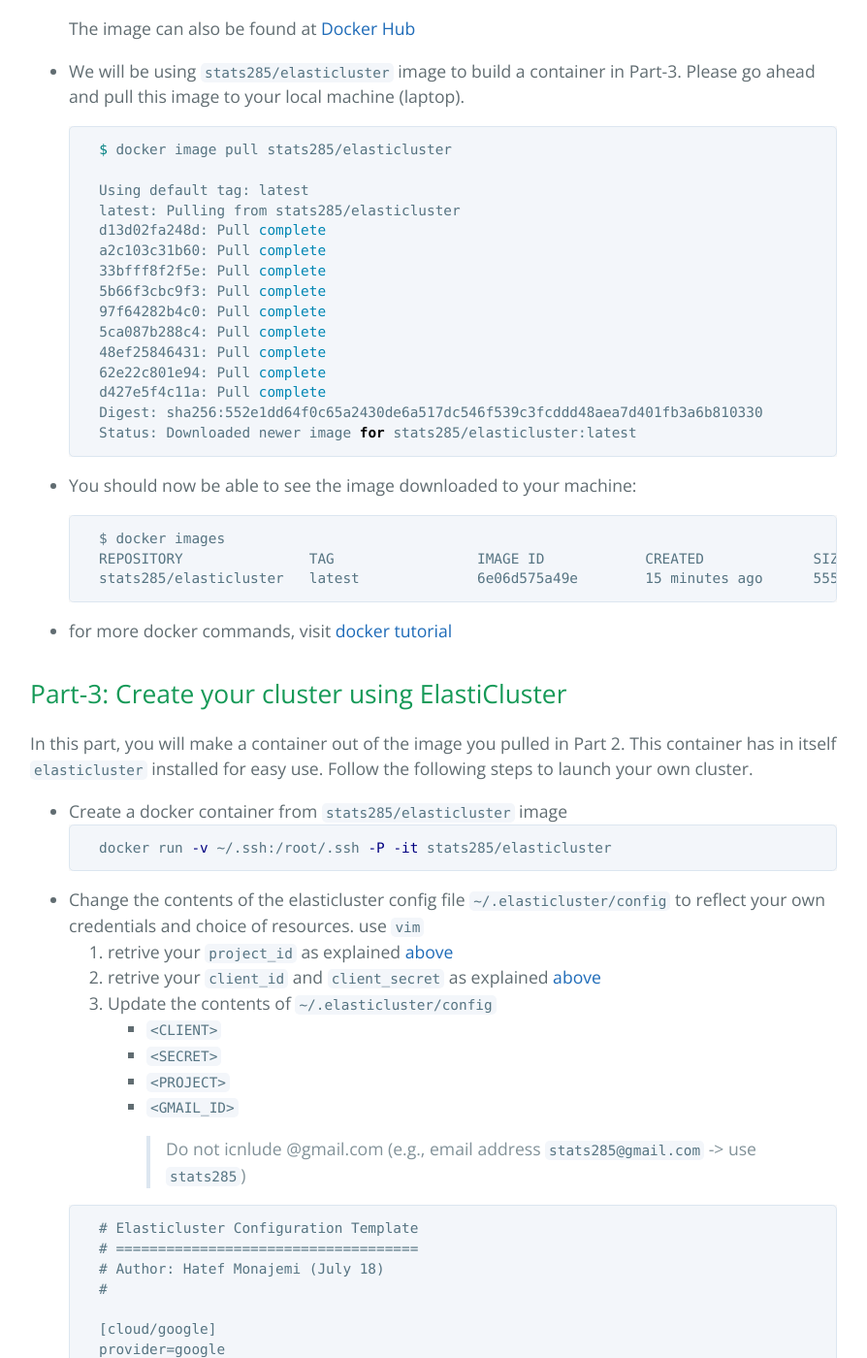
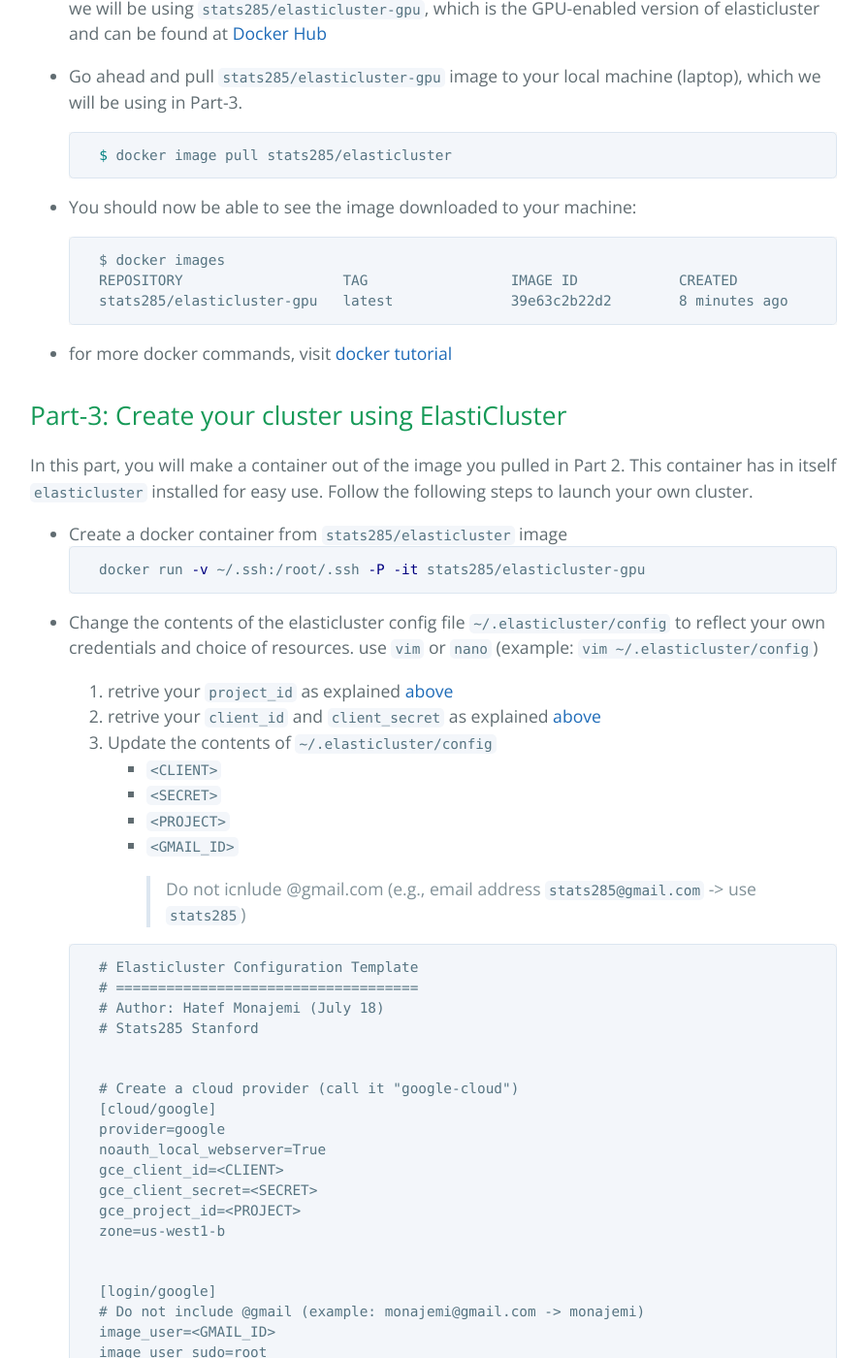
Before and after one commit to stats285/stats285.github.io, a Jekyll site: the page built from assets/assignments/02/assignment2.md, in a window 1280 px wide and 1400 px high, scrolled down 2148 px. Shown: the whole window at 97% size, without its empty margins (193-1087 px from the left). Built offline with Jekyll 4.4.1, drawn with Linux system fonts in a browser that asks for light colours; the repository's description, which GitHub fills in, is left out; our own code applies the rules of GitHub Pages for plain Markdown files; some of the changed text lies outside the part shown.

Commit message:
adding GPU info

````diff
--- a/assets/assignments/02/assignment2.md
+++ b/assets/assignments/02/assignment2.md
@@ -50,42 +50,27 @@
 which comes with elasticluster installed. To use this image on your personal computer, follow the following steps:
 
 * Visit [Docker Website](https://www.docker.com/community-edition#/download) and install it for your operating system
-* Once docker installation is complete, Check your installation by searching docker repositories for `elasticluster`:
+* Once docker installation is complete, Check your installation by searching docker repositories for `stats285`:
     ```bash
-    $ docker search elasticluster
+    $ docker search stats285
+    NAME                                DESCRIPTION                                     STARS               OFFICIAL            AUTOMATED
+    stats285/elasticluster              Dockerized elasticluster for Stanford cour...   0
+    stats285/elasticluster-gpu          Dockerized elasticluster with GPU function...   0                                       [OK]
+    ```
+    we will be using `stats285/elasticluster-gpu`, which is the GPU-enabled version of elasticluster and can be found at [Docker Hub](https://hub.docker.com/r/stats285/elasticluster-gpu/)
 
-    artifacts/elasticluster                Elasticluster with custom tools to fully m...   1
-    artifacts/elasticluster-config-tools                                                   0
-    stats285/elasticluster                 Dockerized elasticluster for Stanford cour...   0
-    ```
-    The image can also be found at [Docker Hub](https://hub.docker.com/r/stats285/elasticluster/)
-
-* We will be using `stats285/elasticluster` image to build a container in Part-3. Please go ahead and pull this image to your local machine (laptop).
+* Go ahead and pull `stats285/elasticluster-gpu` image to your local machine (laptop), which we will be using in Part-3.
 
     ```bash
     $ docker image pull stats285/elasticluster
-
-    Using default tag: latest
-    latest: Pulling from stats285/elasticluster
-    d13d02fa248d: Pull complete
-    a2c103c31b60: Pull complete
-    33bfff8f2f5e: Pull complete
-    5b66f3cbc9f3: Pull complete
-    97f64282b4c0: Pull complete
-    5ca087b288c4: Pull complete
-    48ef25846431: Pull complete
-    62e22c801e94: Pull complete
-    d427e5f4c11a: Pull complete
-    Digest: sha256:552e1dd64f0c65a2430de6a517dc546f539c3fcddd48aea7d401fb3a6b810330
-    Status: Downloaded newer image for stats285/elasticluster:latest
     ```
 
 * You should now be able to see the image downloaded to your machine:
 
     ```
     $ docker images
-    REPOSITORY               TAG                 IMAGE ID            CREATED             SIZE
-    stats285/elasticluster   latest              6e06d575a49e        15 minutes ago      555MB
+    REPOSITORY                   TAG                 IMAGE ID            CREATED             SIZE
+    stats285/elasticluster-gpu   latest              39e63c2b22d2        8 minutes ago       551MB
     ```
 * for more docker commands, visit [docker tutorial](../../../docker-tutorial/docker-tutorial)
 
@@ -95,9 +80,11 @@
 
 * Create a  docker container from `stats285/elasticluster` image
     ```bash
-    docker run -v ~/.ssh:/root/.ssh -P -it stats285/elasticluster
+    docker run -v ~/.ssh:/root/.ssh -P -it stats285/elasticluster-gpu
     ```
-* Change the contents of the elasticluster config file `~/.elasticluster/config` to reflect your own credentials and choice of resources. use `vim`
+* Change the contents of the elasticluster config file `~/.elasticluster/config` to reflect your own credentials and choice of resources. use `vim` or `nano`
+(example: `vim ~/.elasticluster/config`)
+
     1. retrive your `project_id` as explained [above](#gce-cred)
     1. retrive your `client_id` and `client_secret` as explained [above](#gce-cred)
     1. Update the contents of `~/.elasticluster/config`
@@ -111,8 +98,10 @@
     # Elasticluster Configuration Template
     # ====================================
     # Author: Hatef Monajemi (July 18)
-    #
+    # Stats285 Stanford
 
+
+    # Create a cloud provider (call it "google-cloud")
     [cloud/google]
     provider=google
     noauth_local_webserver=True
@@ -123,6 +112,7 @@
 
 
     [login/google]
+    # Do not include @gmail (example: monajemi@gmail.com -> monajemi)
     image_user=<GMAIL_ID>
     image_user_sudo=root
     image_sudo=True
@@ -136,24 +126,33 @@
     compute_groups=slurm_worker
 
 
-    [cluster/gce-slurm]
+    [cluster/gce]
     cloud=google
     login=google
     setup=ansible-slurm
     security_group=default
-    image_id=debian-8-jessie-v20170717
-    flavor=n1-standard-1
+    image_id=ubuntu-1604-xenial-v20171107b
     frontend_nodes=1
     compute_nodes=2
-    image_userdata=
     ssh_to=frontend
+    # Ask for 500G of disk
+    boot_disk_type=pd-standard
+    boot_disk_size=500
 
-    # Uncomment below to get more disk space. Default is 10G
 
-    #[cluster/gce-slurm/compute]
-    #boot_disk_type=pd-standard
-    #boot_disk_size=100
+    [cluster/gce/frontend]
+    flavor=n1-standard-8
+
+    # add 1x GPUs (NVidia Tesla K80) to the compute nodes
+    # note that as of Nov. 2017, GPU-enabled VMs are available only in few zones
+    # use `gcloud compute accelerator-types list` to see what is available
+
+    [cluster/gce/compute]
+    flavor=n1-standard-8
+    accelerator_count=1
+    accelerator_type=nvidia-tesla-k80
     ```
+    [See source on GitHub](https://github.com/stats285/docker-elasticluster-gpu/blob/master/elasticluster-feature-gpus-on-google-cloud/config-template-gce-gpu)
 
     > [`gcloud`](https://cloud.google.com/sdk/gcloud/) provides useful commands to see the available options, for example:
     > `gcloud compute machine-types list --zones us-west1-a`
@@ -161,13 +160,13 @@
     > This infomation can be found online on [Google](https://cloud.google.com/compute/docs/machine-types)
     > Also,  `gcloud compute images list` list all the available images.
 
-* Start your cluster (This step takes 10-60 min):
+* Start your cluster (This step takes 10-60 min depending on the number of nodes you request):
     ```bash
-    elasticluster -vvvv start gce-slurm
+    elasticluster -vvvv start gce
     ```
 	if you run into error, and asked to run the setup again, please do so using,
     ```bash
-    elasticluster -vvvv setup gce-slurm
+    elasticluster -vvvv setup gce
     ```
 
 * You can also monitor the progress at [Google Cloud Consol](https://console.cloud.google.com/)
````
